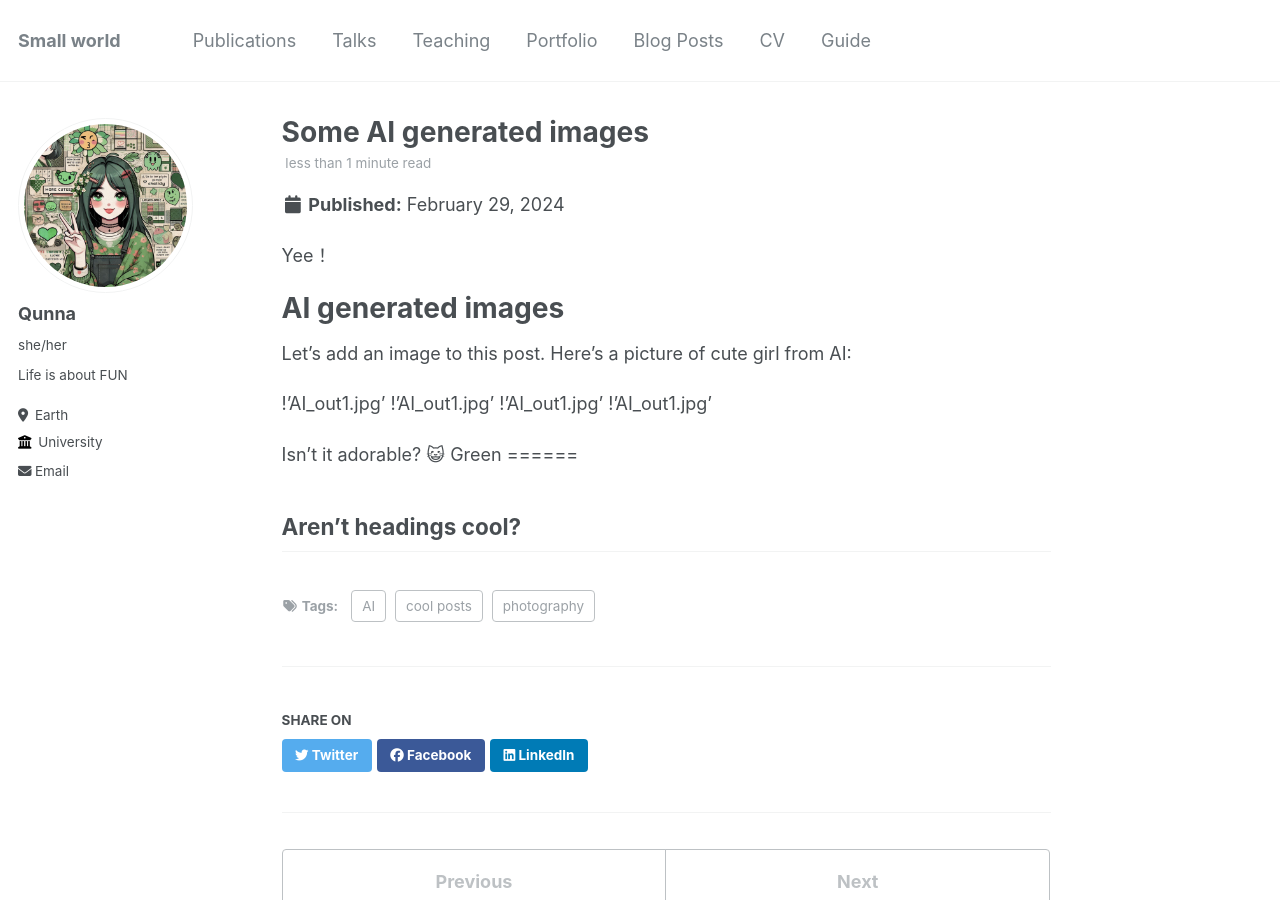
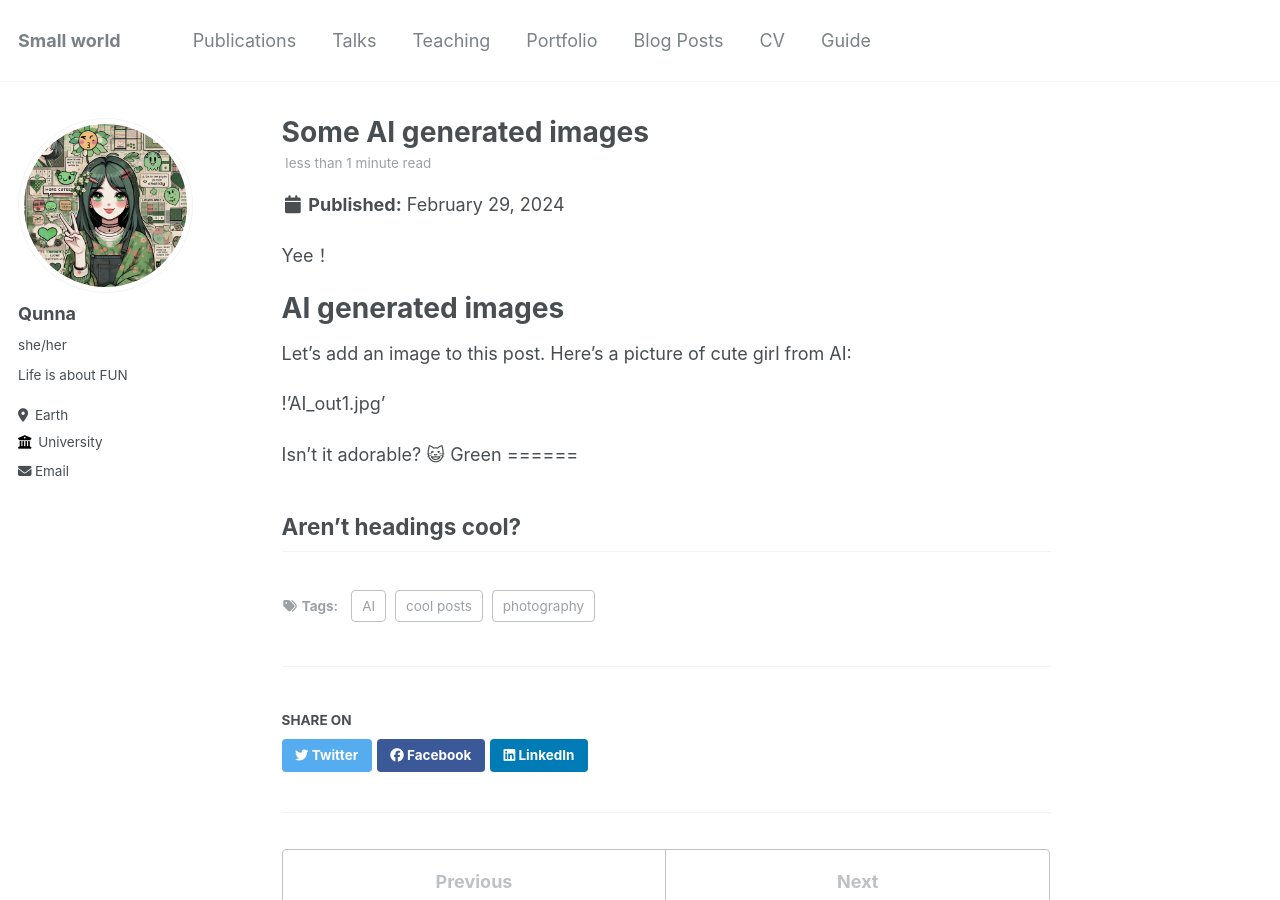
Before and after one commit to Qunna/Q, a Jekyll site: the page built from _posts/2012-08-14-blog-post-1.md, in a window 1280 px wide and 900 px high. Built offline with Jekyll 4.4.1, drawn with Linux system fonts in a browser that asks for light colours.

Commit message:
Update 2012-08-14-blog-post-1.md

```diff
--- a/_posts/2012-08-14-blog-post-1.md
+++ b/_posts/2012-08-14-blog-post-1.md
@@ -15,9 +15,6 @@ AI generated images
 Let's add an image to this post. Here's a picture of cute girl from AI:
 
 !'AI_out1.jpg'
-!'AI_out1.jpg'
-!'AI_out1.jpg'
-!'AI_out1.jpg'
 
 Isn't it adorable? 😺
 Green
```
